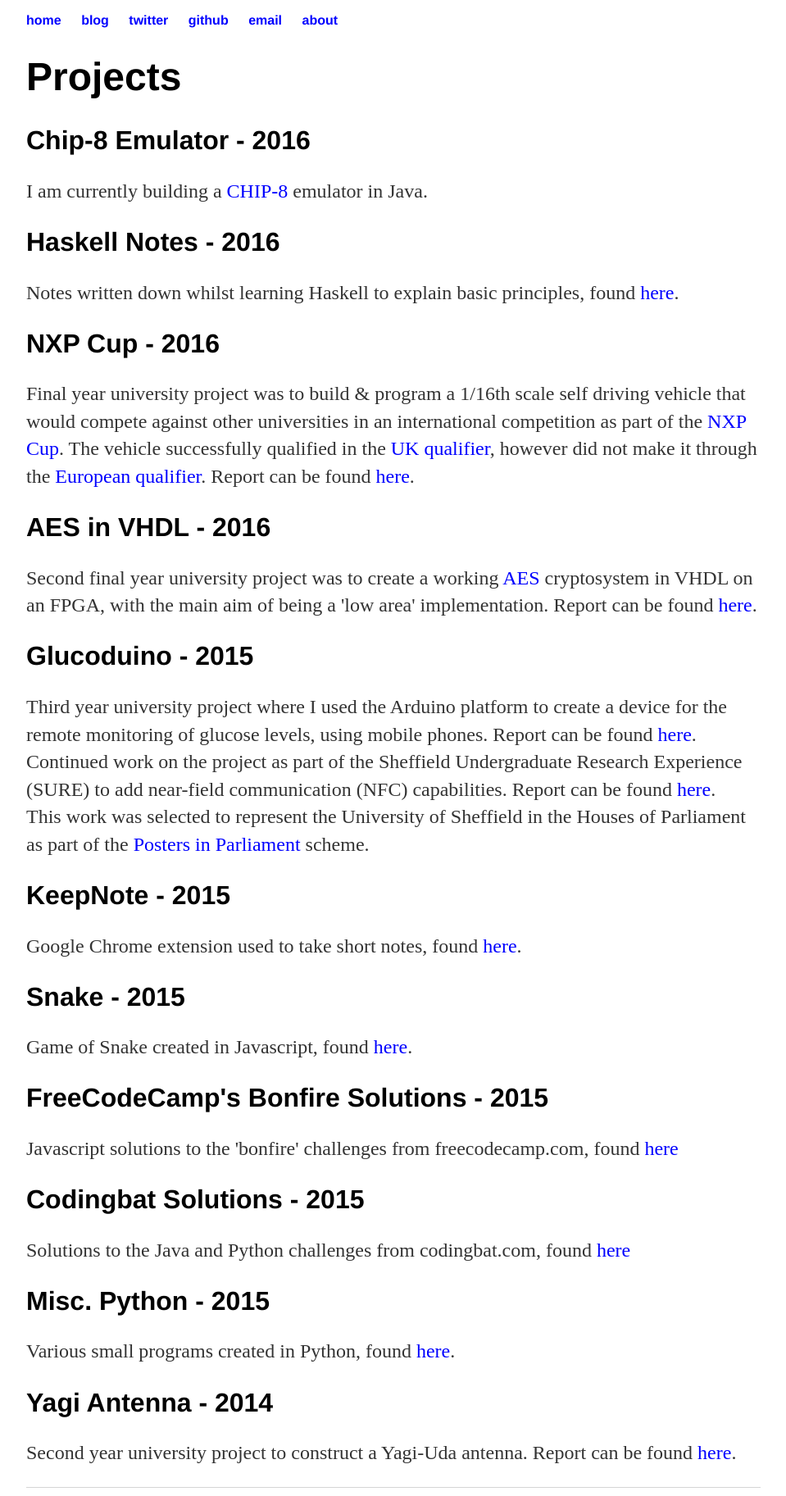
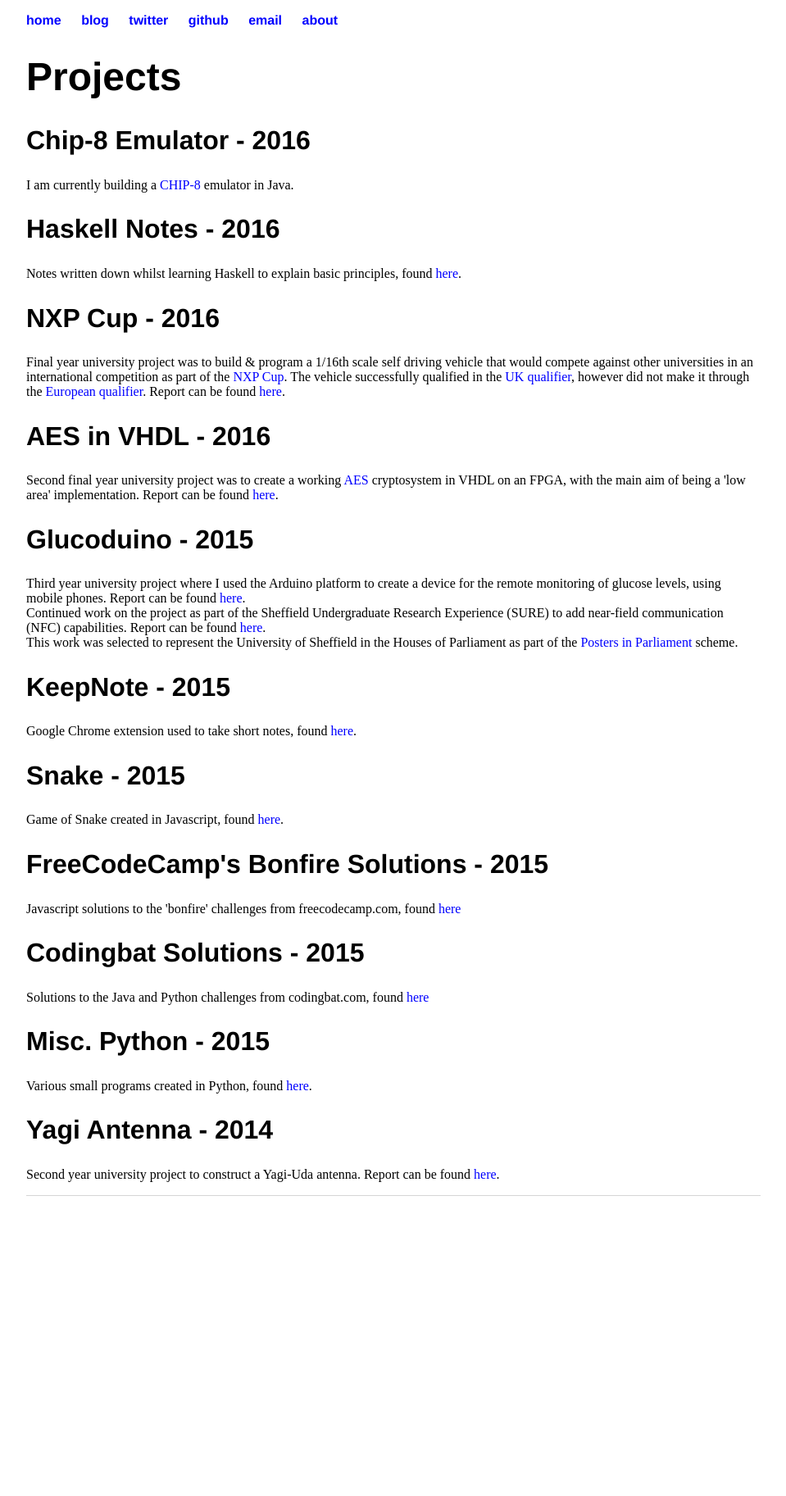
Before and after one commit to bentrevett/bentrevett.github.io, a Jekyll site: the page built from index.html, in a window 1280 px wide. Shown: the whole page at 82% size, without its empty margins (160-1119 px from the left). Built offline with Jekyll 4.4.1, drawn with Linux system fonts in a browser that asks for light colours; after the commit the page ends 1469 px from its top, so only the background shows below that.

Commit message:
Update main.css

```diff
--- a/css/main.css
+++ b/css/main.css
@@ -30,7 +30,7 @@ h2 {
     font-size: 2em;
     font-family:'Helvetica', 'Arial', 'Sans-Serif';
 }
-p {
+p li{
     font-size: 1.5em;
     line-height: 1.4em;
     color: #333;
@@ -39,8 +39,3 @@ footer {
     border-top: 1px solid #d5d5d5;
     font-size: .5em;
 }
-ul ol li {
-    font-size: 1.5em;
-    line-height: 1.4em;
-    color: #333;
-}
```
